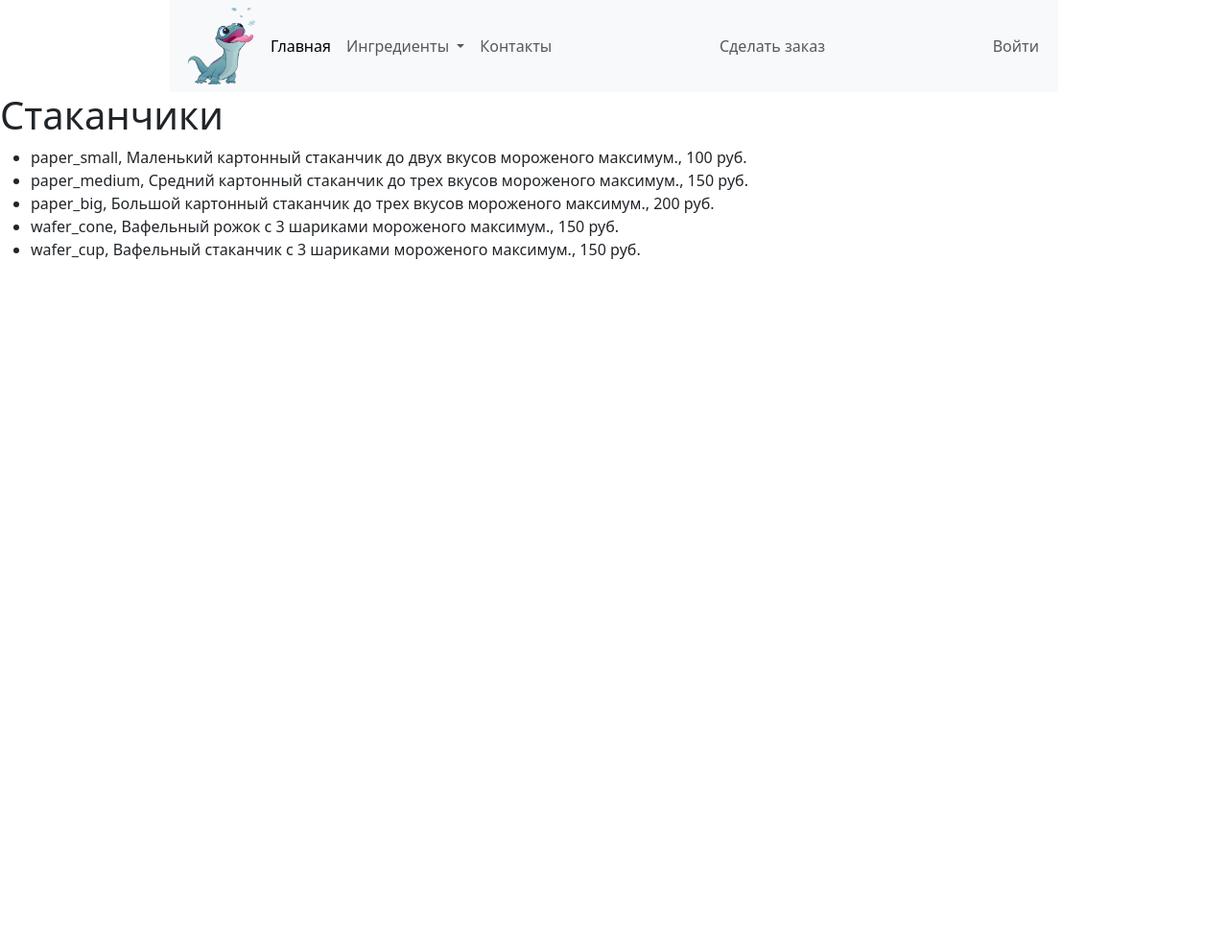
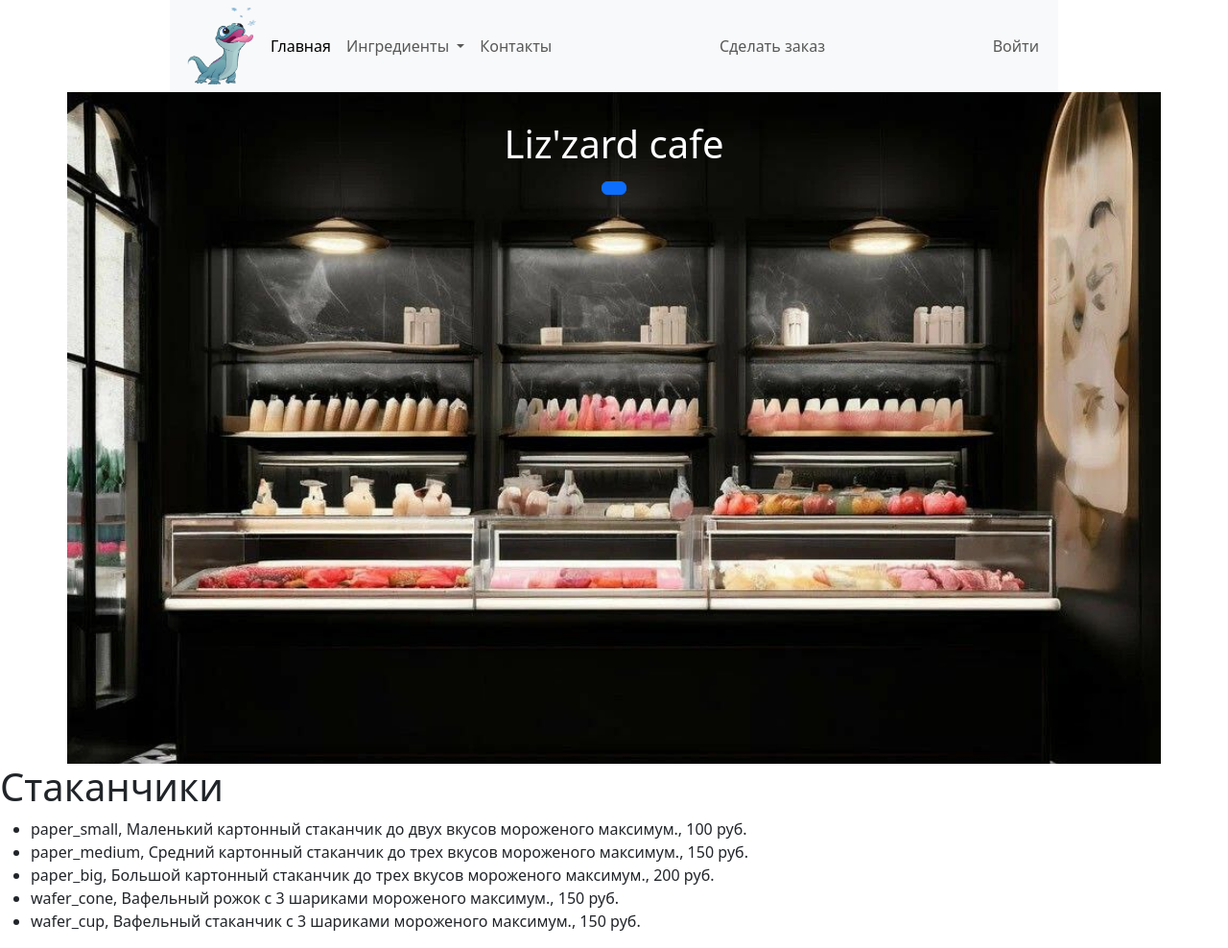
Before and after one commit to Dmitrii-F/icecream_bar, a Django app: page /cups/ in a window 1280 px wide. Shown: the whole page at 96% size. Before the commit the page ends 270 px from the top, so only its background shows below. Run offline with Django 5.2, Linux system fonts and the light colour scheme; data comes from the database, SQL or seed files in the repository.

Commit message:
добавил фон и название кафе

```diff
--- a/icecream/icecream_bar/static/main.css
+++ b/icecream/icecream_bar/static/main.css
@@ -9,3 +9,18 @@
     height: 100%;
     object-fit: cover;
 }
+
+.bg {
+    background-image: url(image/background.jpg);
+    height: 700px;
+    position:relative;
+    background-position: center;
+    background-repeat: no-repeat;
+    background-size: cover;
+}
+.text{
+    color: white;
+    text-align: center;
+    padding: 30px;
+    margin-top: 0%;
+}
--- a/icecream/templates/base/base.html
+++ b/icecream/templates/base/base.html
@@ -9,6 +9,7 @@
     <link rel="stylesheet" href="{% static 'main.css'%}">
 </head>
 <body>
+
     <header>
         <!-- Общий заголовок для всех страниц -->
     <script src="https://cdn.jsdelivr.net/npm/bootstrap@5.3.3/dist/js/bootstrap.bundle.min.js" integrity="sha384-YvpcrYf0tY3lHB60NNkmXc5s9fDVZLESaAA55NDzOxhy9GkcIdslK1eN7N6jIeHz" crossorigin="anonymous"></script>
@@ -22,9 +23,16 @@
             </div>
             <div class="col-1">
         </div>
+                <!-- фон кафе -->
+        <div class="bg">
+          <div class="container">
+              <div class="text">
+                  <h1>Liz'zard cafe</h1>
+                  <a href="#" class="btn btn-primary"></a>
+              </div>
+          </div>
+        </div>
       </div>
-      </div>
-
     </header>
     <main>
         {% block content %}
```
Also changed, not shown: icecream/icecream_bar/static/image/background.jpg (added).
